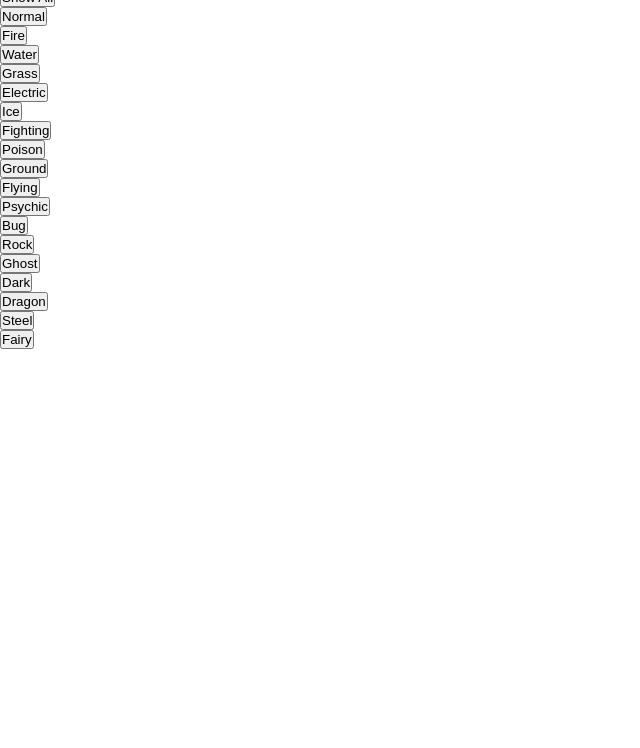
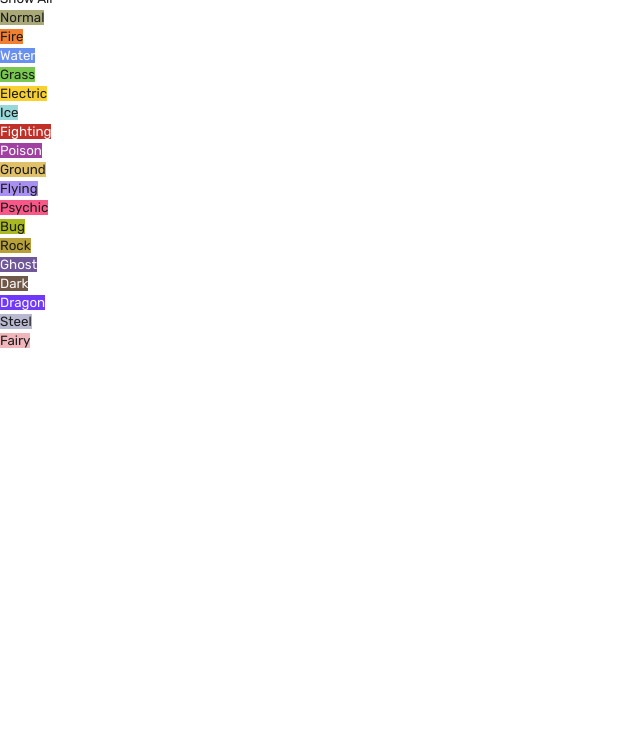
Before and after one commit to eduardobarona/pokedex, a plain HTML site: page index.html in a window 1280 px wide. Shown: the part 52-800 px from the top of the page, without its empty margins (0-640 px from the left). Drawn offline with Linux system fonts and the light colour scheme.

Commit message:
CSS Done with the stlyes for button

```diff
--- a/css/styles.css
+++ b/css/styles.css
@@ -1,5 +1,134 @@
+@import url("https://fonts.googleapis.com/css2?family=Rubik:wght@300;400;500;600;700;800;900&display=swap");
+
+:root{
+    --clr-black: #1c1c1c;
+    --clr-gray: #ececec;
+    ---clr-white: #f7f7f7;
+
+    --type-normal: #A8A878;
+    --type-fire: #F08030;
+    --type-water: #6890F0;
+    --type-grass: #78C850;
+    --type-electric: #F8D030;
+    --type-ice: #98D8D8;
+    --type-fighting: #C03028;
+    --type-poison: #A040A0;
+    --type-ground: #E0C068;
+    --type-flying: #A890F0;
+    --type-psychic: #F85888;
+    --type-bug: #A8B820;
+    --type-rock: #B8A038;
+    --type-ghost: #705898;
+    --type-dark: #705848;
+    --type-dragon: #7038F8;
+    --type-steel: #B8B8D0;
+    --type-fairy: #F0B6BC;
+}
+
 *{
     margin: 0;
     padding: 0;
-    box-sizing: content-box;
+    box-sizing: border-box;
+    color: var(--clr-black);
+    font-family: "Rubik", sans-serif;
 }
+
+ul{
+    list-style-type: none;
+}
+
+button{
+    background-color: transparent;
+    border: 0;
+    border-radius: 0;
+}
+
+.normal{
+    background-color: var(--type-normal);
+    color: var(--clr-black)
+}
+
+.fire{
+    background-color: var(--type-fire);
+    color: var(--clr-black)
+}
+
+.water{
+    background-color: var(--type-water);
+    color: var(---clr-white)
+}
+
+.grass{
+    background-color: var(--type-grass);
+    color: var(--clr-black)
+}
+
+.electric{
+    background-color: var(--type-electric);
+    color: var(--clr-black)
+}
+
+.ice{
+    background-color: var(--type-ice);
+    color: var(--clr-black)
+}
+
+.fighting{
+    background-color: var(--type-fighting);
+    color: var(---clr-white)
+}
+
+.poison{
+    background-color: var(--type-poison);
+    color: var(---clr-white)
+}
+
+.ground{
+    background-color: var(--type-ground);
+    color: var(--clr-black)
+}
+
+.flying{
+    background-color: var(--type-flying);
+    color: var(--clr-black)
+}
+
+.psychic{
+    background-color: var(--type-psychic);
+    color: var(--clr-black)
+}
+
+.bug{
+    background-color: var(--type-bug);
+    color: var(--clr-black)
+}
+
+.rock{
+    background-color: var(--type-rock);
+    color: var(--clr-black)
+}
+
+.ghost{
+    background-color: var(--type-ghost);
+    color: var(---clr-white)
+}
+
+.dark{
+    background-color: var(--type-dark);
+    color: var(---clr-white)
+}
+
+.dragon{
+    background-color: var(--type-dragon);
+    color: var(---clr-white)
+}
+
+.steel{
+    background-color: var(--type-steel);
+    color: var(--clr-black)
+}
+
+.fairy{
+    background-color: var(--type-fairy);
+    color: var(--clr-black)
+}
```
